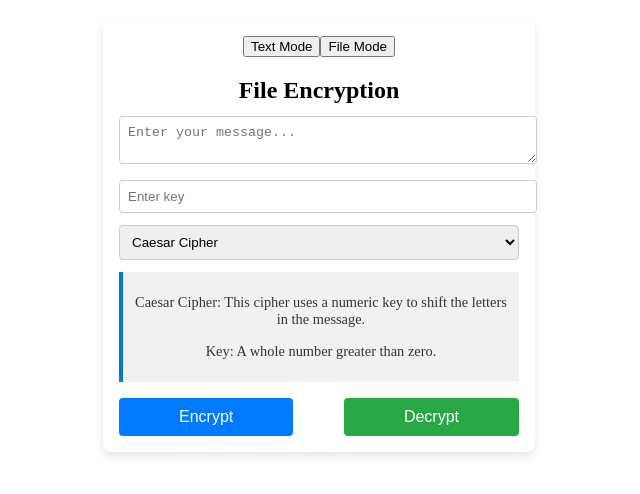
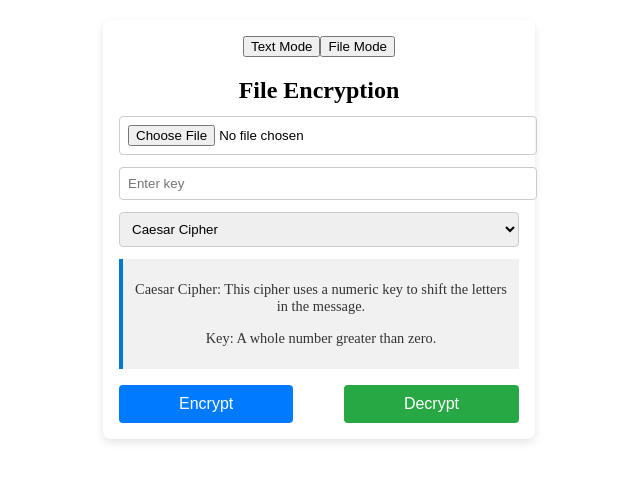
Before and after one commit to AndrewAscone/DeCypher, a React (Vite) app in the folder src/main/java/com/scone/DeCypher/frontend/: page / in a window 1280 px wide. Both pictures are taken after a click on the button "File Mode". Shown: the top 494 px of the page, without its empty margins (321-961 px from the left). Built offline with nearby package versions, Linux system fonts and the light colour scheme.

Commit message:
Adding conditional rendering when switching modes

```diff
--- a/src/main/java/com/scone/DeCypher/frontend/src/DeCypherUI.jsx
+++ b/src/main/java/com/scone/DeCypher/frontend/src/DeCypherUI.jsx
@@ -76,6 +76,8 @@ export default function DeCypherUI() {
                 </button>
             </div>
             <h2>{mode === "text" ? "Text Encryption" : "File Encryption"}</h2>
+            {mode === "text" ? (
+                <>
                     <textarea
                         className="input-area"
                         placeholder="Enter your message..."
@@ -89,6 +91,32 @@ export default function DeCypherUI() {
                         value={key}
                         onChange={(e) => setKey(e.target.value)}
                     />
+                </>
+            ) : (
+                <>
+                    <input
+                        className="input-field"
+                        type="file"
+                        onChange={(e) => {
+                            const selectedFile = e.target.files[0];
+                            if (selectedFile && selectedFile.size > 100 * 1024 * 1024) {
+                                alert("file size exceeds 100MB limit.")
+                                e.target.value = null;
+                            } else {
+                                setFile(selectedFile);
+                            }
+                        }}
+                    />
+                    <input
+                        className="input-field"
+                        type="text"
+                        placeholder="Enter key"
+                        value={key}
+                        onChange={(e) => setKey(e.target.value)}
+                    />
+                </>
+            )}
+
             <select
                 className="dropdown"
                 value={cipher}
```
Lines whose indentation alone changed are shown as unchanged.
